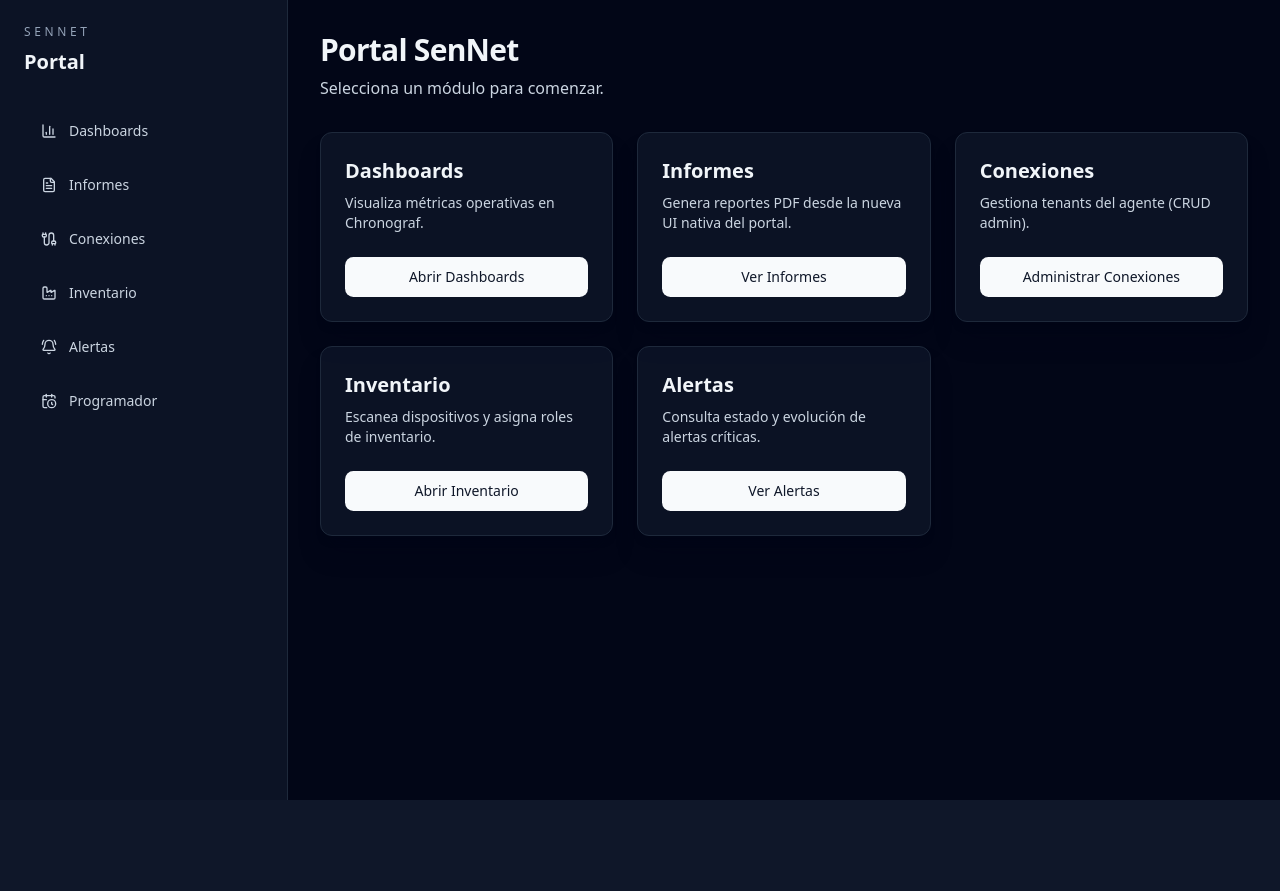
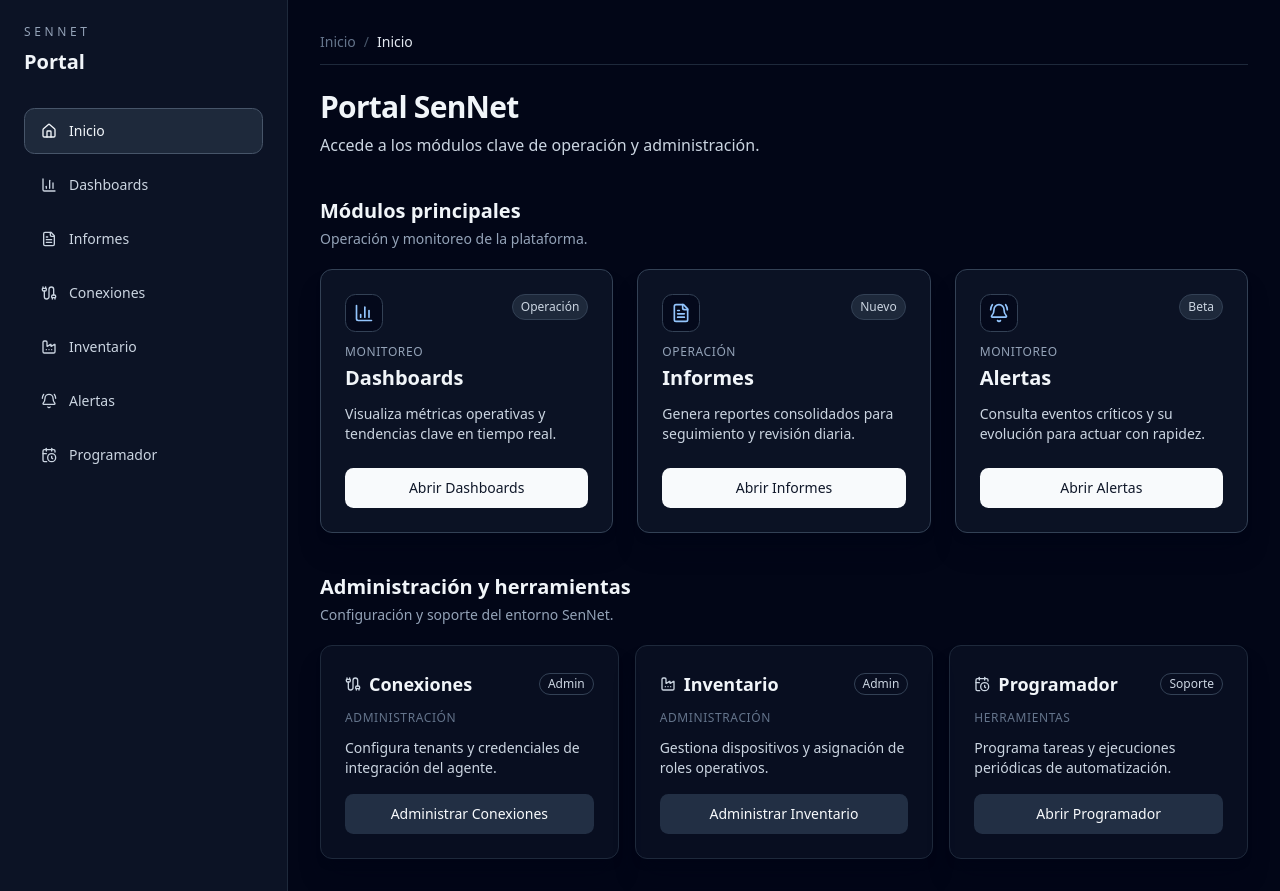
Before and after one commit to sennet-info/SenNet-Agent, a Next.js app in the folder portal/: page / in a window 1280 px wide. Before the commit the page ends 800 px from the top, so only its background shows below. Built offline with nearby package versions, Linux system fonts and the light colour scheme.

Commit message:
Mejora home del portal y navegación con runbook operativo

```diff
--- a/portal/src/app/page.tsx
+++ b/portal/src/app/page.tsx
@@ -1,53 +1,111 @@
 import Link from "next/link";
+import type { ComponentType } from "react";
+import { BarChart3, BellRing, Cable, CalendarClock, Factory, FileText } from "lucide-react";
 
 import { buttonVariants } from "@/components/ui/button";
 import { Card, CardContent, CardDescription, CardHeader, CardTitle } from "@/components/ui/card";
 
-const items = [
+type HomeItem = {
+  title: string;
+  subtitle: string;
+  description: string;
+  href: string;
+  action: string;
+  badge: string;
+  icon: ComponentType<{ className?: string }>;
+};
+
+const mainModules: HomeItem[] = [
   {
     title: "Dashboards",
-    description: "Visualiza métricas operativas en Chronograf.",
+    subtitle: "Monitoreo",
+    description: "Visualiza métricas operativas y tendencias clave en tiempo real.",
     href: "/dashboards",
     action: "Abrir Dashboards",
+    badge: "Operación",
+    icon: BarChart3,
   },
   {
     title: "Informes",
-    description: "Genera reportes PDF desde la nueva UI nativa del portal.",
+    subtitle: "Operación",
+    description: "Genera reportes consolidados para seguimiento y revisión diaria.",
     href: "/informes",
-    action: "Ver Informes",
+    action: "Abrir Informes",
+    badge: "Nuevo",
+    icon: FileText,
   },
   {
+    title: "Alertas",
+    subtitle: "Monitoreo",
+    description: "Consulta eventos críticos y su evolución para actuar con rapidez.",
+    href: "/alertas",
+    action: "Abrir Alertas",
+    badge: "Beta",
+    icon: BellRing,
+  },
+];
+
+const adminModules: HomeItem[] = [
+  {
     title: "Conexiones",
-    description: "Gestiona tenants del agente (CRUD admin).",
+    subtitle: "Administración",
+    description: "Configura tenants y credenciales de integración del agente.",
     href: "/conexiones",
     action: "Administrar Conexiones",
+    badge: "Admin",
+    icon: Cable,
   },
   {
     title: "Inventario",
-    description: "Escanea dispositivos y asigna roles de inventario.",
+    subtitle: "Administración",
+    description: "Gestiona dispositivos y asignación de roles operativos.",
     href: "/inventario",
-    action: "Abrir Inventario",
+    action: "Administrar Inventario",
+    badge: "Admin",
+    icon: Factory,
   },
   {
-    title: "Alertas",
-    description: "Consulta estado y evolución de alertas críticas.",
-    href: "/alertas",
-    action: "Ver Alertas",
+    title: "Programador",
+    subtitle: "Herramientas",
+    description: "Programa tareas y ejecuciones periódicas de automatización.",
+    href: "/programador",
+    action: "Abrir Programador",
+    badge: "Soporte",
+    icon: CalendarClock,
   },
 ];
 
 export default function Home() {
   return (
-    <section>
+    <section className="space-y-10">
+      <div>
         <h2 className="text-3xl font-semibold tracking-tight">Portal SenNet</h2>
-      <p className="mt-2 text-slate-300">Selecciona un módulo para comenzar.</p>
+        <p className="mt-2 text-slate-300">Accede a los módulos clave de operación y administración.</p>
+      </div>
 
-      <div className="mt-8 grid gap-6 md:grid-cols-2 xl:grid-cols-3">
-        {items.map((item) => (
-          <Card key={item.title} className="flex h-full flex-col">
-            <CardHeader>
-              <CardTitle>{item.title}</CardTitle>
-              <CardDescription className="mt-2">{item.description}</CardDescription>
+      <div className="space-y-5">
+        <div>
+          <h3 className="text-xl font-semibold text-slate-100">Módulos principales</h3>
+          <p className="mt-1 text-sm text-slate-400">Operación y monitoreo de la plataforma.</p>
+        </div>
+        <div className="grid gap-6 lg:grid-cols-3">
+          {mainModules.map((item) => {
+            const Icon = item.icon;
+
+            return (
+              <Card key={item.title} className="flex h-full flex-col border-slate-700 bg-slate-900/70">
+                <CardHeader className="space-y-3">
+                  <div className="flex items-start justify-between gap-3">
+                    <div className="rounded-lg border border-slate-700 bg-slate-950/70 p-2">
+                      <Icon className="h-5 w-5 text-blue-300" />
+                    </div>
+                    <span className="rounded-full border border-slate-700 bg-slate-800 px-2 py-1 text-xs text-slate-300">{item.badge}</span>
+                  </div>
+                  <div>
+                    <p className="text-xs uppercase tracking-wider text-slate-400">{item.subtitle}</p>
+                    <CardTitle className="mt-1 text-xl">{item.title}</CardTitle>
+                  </div>
+                  <CardDescription className="text-slate-300">{item.description}</CardDescription>
                 </CardHeader>
                 <CardContent className="mt-auto">
                   <Link href={item.href} className={buttonVariants({ className: "w-full" })}>
@@ -55,7 +113,42 @@
                   </Link>
                 </CardContent>
               </Card>
-        ))}
+            );
+          })}
+        </div>
+      </div>
+
+      <div className="space-y-5">
+        <div>
+          <h3 className="text-xl font-semibold text-slate-100">Administración y herramientas</h3>
+          <p className="mt-1 text-sm text-slate-400">Configuración y soporte del entorno SenNet.</p>
+        </div>
+        <div className="grid gap-4 md:grid-cols-2 xl:grid-cols-3">
+          {adminModules.map((item) => {
+            const Icon = item.icon;
+
+            return (
+              <Card key={item.title} className="flex h-full flex-col border-slate-800 bg-slate-900/50">
+                <CardHeader className="space-y-3 pb-4">
+                  <div className="flex items-center justify-between gap-3">
+                    <div className="flex items-center gap-2">
+                      <Icon className="h-4 w-4 text-slate-300" />
+                      <CardTitle className="text-lg">{item.title}</CardTitle>
+                    </div>
+                    <span className="rounded-full border border-slate-700 px-2 py-0.5 text-xs text-slate-300">{item.badge}</span>
+                  </div>
+                  <p className="text-xs uppercase tracking-wider text-slate-500">{item.subtitle}</p>
+                  <CardDescription className="text-slate-300">{item.description}</CardDescription>
+                </CardHeader>
+                <CardContent className="mt-auto pt-0">
+                  <Link href={item.href} className={buttonVariants({ className: "w-full", variant: "secondary" })}>
+                    {item.action}
+                  </Link>
+                </CardContent>
+              </Card>
+            );
+          })}
+        </div>
       </div>
     </section>
   );
--- a/portal/src/components/portal-layout-shell.tsx
+++ b/portal/src/components/portal-layout-shell.tsx
@@ -2,11 +2,16 @@
 
 import Link from "next/link";
 import { usePathname } from "next/navigation";
-import { BarChart3, BellRing, Cable, CalendarClock, Factory, FileText } from "lucide-react";
+import { BarChart3, BellRing, Cable, CalendarClock, Factory, FileText, Home } from "lucide-react";
 
 import { SidebarProvider, useSidebar } from "@/components/sidebar-context";
 
 const navItems = [
+  {
+    name: "Inicio",
+    href: "/",
+    icon: Home,
+  },
   {
     name: "Dashboards",
     href: "/dashboards",
@@ -39,9 +44,22 @@
   },
 ];
 
+const sectionLabels: Record<string, string> = {
+  dashboards: "Dashboards",
+  informes: "Informes",
+  conexiones: "Conexiones",
+  inventario: "Inventario",
+  alertas: "Alertas",
+  programador: "Programador",
+};
+
 function ShellContent({ children }: { children: React.ReactNode }) {
   const pathname = usePathname();
   const { sidebarHidden } = useSidebar();
+  const isHome = pathname === "/";
+  const currentSection = isHome
+    ? "Inicio"
+    : sectionLabels[pathname.split("/").filter(Boolean)[0] ?? ""] ?? "Sección";
 
   return (
     <div className="min-h-screen bg-slate-950 text-slate-100">
@@ -55,7 +73,7 @@
 
             <nav className="space-y-2">
               {navItems.map(({ name, href, icon: Icon }) => {
-                const isActive = pathname === href || pathname?.startsWith(`${href}`);
+                const isActive = href === "/" ? pathname === "/" : pathname === href || pathname?.startsWith(`${href}/`);
 
                 return (
                   <Link
@@ -76,7 +94,24 @@
           </aside>
         )}
 
-        <main className={`min-h-screen flex-1 ${sidebarHidden ? "p-3 md:p-4" : "p-6 md:p-8"}`}>{children}</main>
+        <main className={`min-h-screen flex-1 ${sidebarHidden ? "p-3 md:p-4" : "p-6 md:p-8"}`}>
+          <header className="mb-6 flex items-center justify-between border-b border-slate-800 pb-3 text-sm">
+            <p className="text-slate-400">
+              <span className="text-slate-500">Inicio</span>
+              <span className="px-2 text-slate-600">/</span>
+              <span className="text-slate-200">{currentSection}</span>
+            </p>
+            {!isHome && (
+              <Link
+                href="/"
+                className="rounded-md border border-slate-700 px-3 py-1.5 text-xs text-slate-200 transition hover:border-slate-500 hover:bg-slate-900"
+              >
+                Volver a inicio
+              </Link>
+            )}
+          </header>
+          {children}
+        </main>
       </div>
     </div>
   );
```
Also changed, not shown: 1 other file (tests, documents, lock files or other folders). Lines whose indentation alone changed are shown as unchanged.
